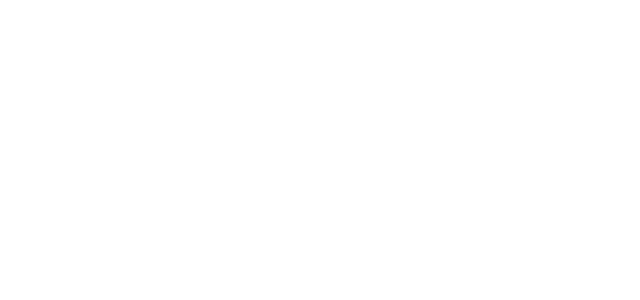
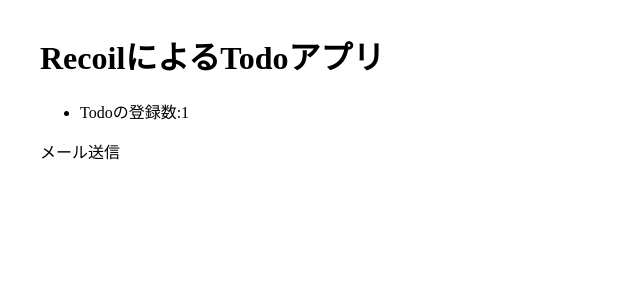
Before and after one commit to nogi369/react-recoil, a React (Create React App) app: page / in a window 1280 px wide. Shown: the top 300 px of the page, without its empty margins (0-640 px from the left). Built offline with nearby package versions, Linux system fonts and the light colour scheme.

Commit message:
add: access

```diff
--- a/src/App.js
+++ b/src/App.js
@@ -1,5 +1,14 @@
+import { RecoilRoot } from "recoil";
+import TodoList from "./components/TodoList";
+
 function App() {
-  return <div style={{}}></div>;
+  return (
+    <div style={{ margin: "2em" }}>
+      <RecoilRoot>
+        <TodoList />
+      </RecoilRoot>
+    </div>
+  );
 }
 
 export default App;
--- /dev/null
+++ b/src/atom.js
@@ -0,0 +1,14 @@
+import { atom } from "recoil";
+
+// atom
+export const todoListAtom = atom({
+  // 初期値の設定
+  key: "todoListAtom",
+  default: [
+    {
+      id: 0,
+      title: "メール送信",
+      isComplete: false,
+    },
+  ],
+});
--- /dev/null
+++ b/src/components/TodoList.js
@@ -0,0 +1,49 @@
+import { useRecoilValue } from "recoil";
+import { todoListAtom } from "../atom";
+import TodoListStats from "./TodoListStats";
+
+// UI
+function TodoList() {
+  // useRecoilValue = 更新できない(読み込み専用)
+  const todoList = useRecoilValue(todoListAtom); // atomで設定した状態を取得
+  console.log(todoList);
+
+  // ブラウザ上に表示
+  return (
+    <>
+      <h1>RecoilによるTodoアプリ</h1>
+      <TodoListStats />
+      {todoList.map((item) => (
+        <div key={item.id}>{item.title}</div>
+      ))}
+    </>
+  );
+}
+
+export default TodoList;
+
+/**
+ * atom
+ * 共有したい状態の定義を行う
+ * Recoilを利用する上でatomでの定義は必須
+ * atomでは初期値を設定し必ずアプリケーション内のatom と selectorの中で一意となるkeyを設定する必要がある
+ * atomは複数設定することができる
+ * それらの個々のatomは独立した状態を持ち、それぞれを複数のコンポーネントで共有することができる
+ */
+
+/**
+ * Hooks
+ * 値のみ取得: useRecoilValue
+ * setter関数のみ利用: useSetRecoilState
+ * 両方利用: useRecoilState
+ */
+
+/**
+ * Selecor
+ * Todoのリストに登録されているTodoの数を取得する(このチュートリアル)
+ * selectorはatomと同様にkeyプロパティで一意の名前をつける必要がある
+ * atomとは異なり、初期値の設定は行わない
+ * defaultの代わりにgetプロパティとsetプロパティを設定することができる
+ * getプロパティのget関数はselectorの中のみで利用することができ、atomやselectorにアクセスすることができる
+ * setプロパティを利用してatomの値を更新することもできる
+ */
--- /dev/null
+++ b/src/components/TodoListStats.js
@@ -0,0 +1,15 @@
+import { useRecoilValue } from "recoil";
+import { todoListStatsState } from "../selector";
+
+function TodoListStats() {
+  const totalNum = useRecoilValue(todoListStatsState); // selectorで設定した状態を取得
+  console.log(totalNum);
+
+  return (
+    <ul>
+      <li>Todoの登録数:{totalNum}</li>
+    </ul>
+  );
+}
+
+export default TodoListStats;
--- /dev/null
+++ b/src/selector.js
@@ -0,0 +1,12 @@
+import { selector } from "recoil";
+import { todoListAtom } from "./atom";
+
+// selector
+export const todoListStatsState = selector({
+  key: "todoListStatsState",
+  get: ({ get }) => {
+    const todoList = get(todoListAtom);
+    const totalNum = todoList.length;
+    return totalNum;
+  },
+});
```
